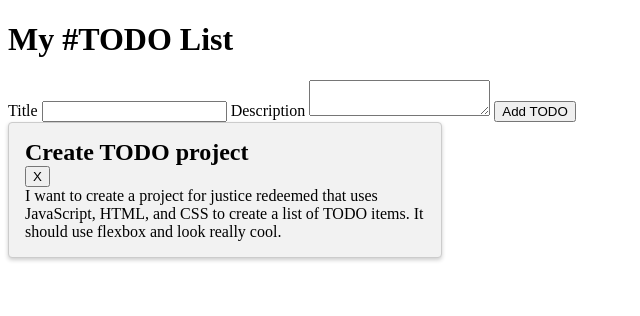
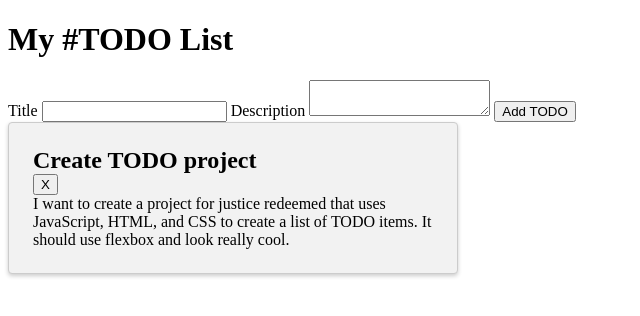
Before and after one commit to mvincen3/https-github.com-mvincen3-To-Do-project, a plain HTML site: page index.html in a window 1280 px wide. Shown: the whole page, without its empty margins (0-640 px from the left). Drawn offline with Linux system fonts and the light colour scheme.

Commit message:
Update styles.css

```diff
--- a/styles.css
+++ b/styles.css
@@ -1,8 +1,8 @@
 /* Example CSS for the TODO blocks */
 .todo {
   width: 400px;
-  padding: 16px;
-  margin-bottom: 16px;
+  padding: 24px;
+  margin-bottom: 20px;
   background-color: #f2f2f2;
   border-radius: 4px;
   box-shadow: 0 2px 4px rgba(0, 0, 0, 0.2);
@@ -11,7 +11,7 @@
 }
 
 .todo:hover {
-  box-shadow: 0 8px 16px rgba(0, 0, 0, 0.4);
+  box-shadow: 0 10px 16px rgba(0, 0, 0, 0.4);
 }
 
 .todo h2 {
@@ -24,7 +24,7 @@
 }
 
 .todo.completed {
-  background-color: #eee;
+  background-color:lightgrey;
   text-decoration: line-through;
 }
 
```
